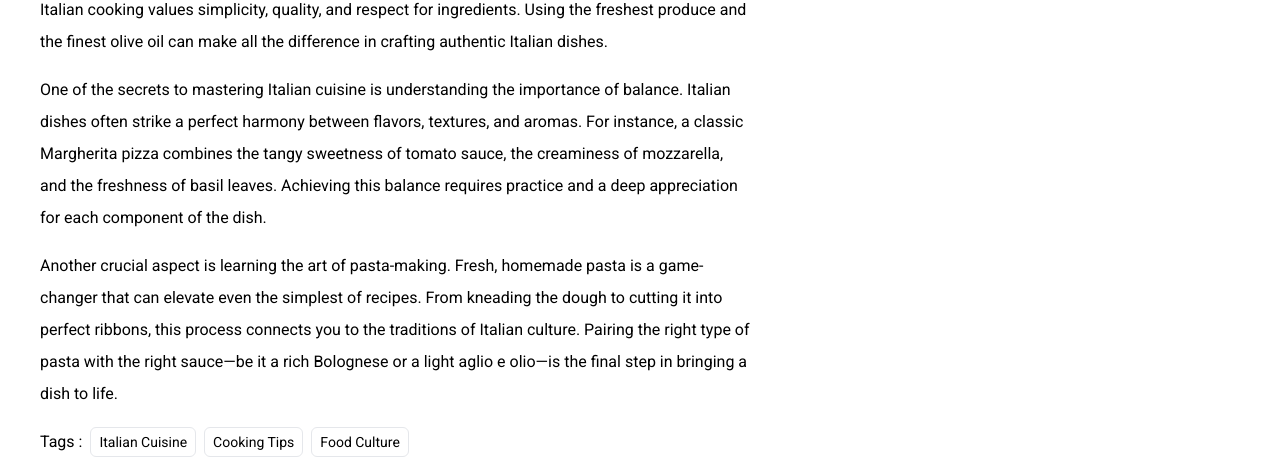
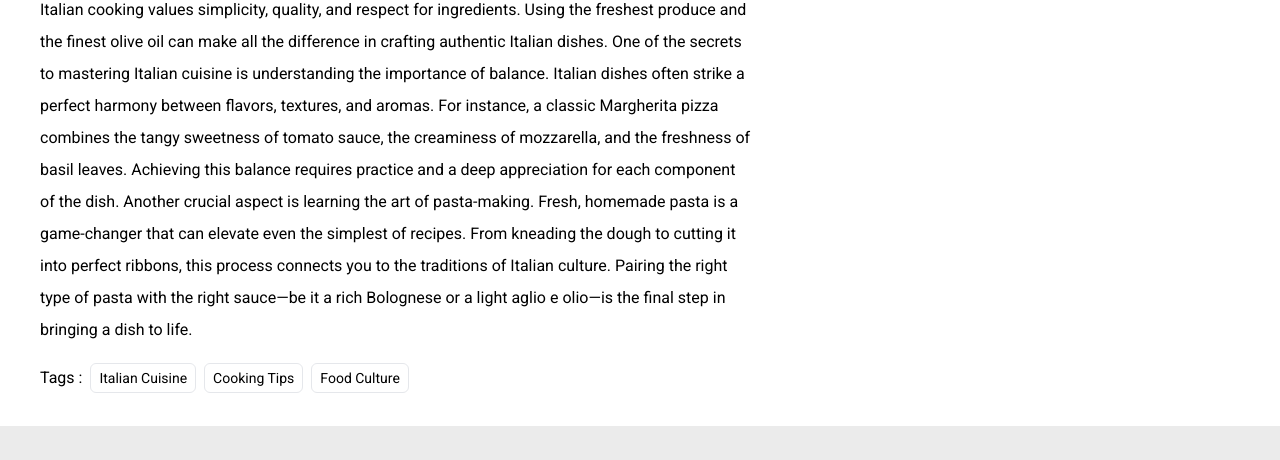
Before and after one commit to fiqrioemry/Vue-Food-Recipe-Web-App, a Vue app: page /blog/detail/1 in a window 1280 px wide. Shown: the part 907-1367 px from the top of the page. Built offline with nearby package versions, Linux system fonts and the light colour scheme; a web font is replaced by a local one.

Commit message:
fix minor bugs

```diff
--- a/src/config/blog.json
+++ b/src/config/blog.json
@@ -7,7 +7,7 @@
     "excerpt": "Explore the secrets behind authentic Italian cooking, from choosing the freshest ingredients to mastering the perfect pasta texture.",
     "content": "Italian cuisine is often regarded as one of the most beloved and celebrated cuisines in the world. But what makes it truly special? It’s not just the recipes; it’s the philosophy behind the food. At its core, Italian cooking values simplicity, quality, and respect for ingredients. Using the freshest produce and the finest olive oil can make all the difference in crafting authentic Italian dishes.\n\nOne of the secrets to mastering Italian cuisine is understanding the importance of balance. Italian dishes often strike a perfect harmony between flavors, textures, and aromas. For instance, a classic Margherita pizza combines the tangy sweetness of tomato sauce, the creaminess of mozzarella, and the freshness of basil leaves. Achieving this balance requires practice and a deep appreciation for each component of the dish.\n\nAnother crucial aspect is learning the art of pasta-making. Fresh, homemade pasta is a game-changer that can elevate even the simplest of recipes. From kneading the dough to cutting it into perfect ribbons, this process connects you to the traditions of Italian culture. Pairing the right type of pasta with the right sauce—be it a rich Bolognese or a light aglio e olio—is the final step in bringing a dish to life.",
     "tags": ["Italian Cuisine", "Cooking Tips", "Food Culture"],
-    "image": "https://cdn.dummyjson.com/food-blog-images/1.webp",
+    "image": "https://cdn.dummyjson.com/recipe-images/1.webp",
     "readTimeMinutes": 7,
     "likes": 124,
     "commentsCount": 45
@@ -20,7 +20,7 @@
     "excerpt": "From Bangkok's Pad Thai to Mexico City's tacos, let's take a journey across the globe to discover the best street foods.",
     "content": "Street food is more than just a quick bite to eat—it’s an experience, a story, and a cultural landmark all rolled into one. Whether you're strolling through the bustling streets of Bangkok or wandering the markets of Mexico City, street food offers a glimpse into the heart of a city's culture. These dishes, often prepared with love and tradition, can tell you as much about a place as its landmarks.\n\nTake Bangkok's Pad Thai, for instance. This iconic dish combines the perfect balance of sweet, sour, salty, and spicy flavors, making it a favorite among both locals and tourists. Served with a squeeze of lime and a sprinkling of crushed peanuts, it’s a perfect representation of Thai cuisine's bold and vibrant character. On the other hand, Mexico City's tacos al pastor bring together marinated pork, pineapple, and fresh cilantro, delivering a taste of Mexico's rich culinary history.\n\nAcross the globe, each street food has its unique charm. In Japan, Takoyaki—crispy octopus-filled dough balls—are a must-try, often found in lively night markets. India’s pani puri, a burst of tangy, spicy water in a crispy shell, is a street food classic that reflects the country's love for bold flavors. From savory to sweet, street food connects people through shared tastes and culinary traditions.",
     "tags": ["Street Food", "Travel", "Culinary Adventure"],
-    "image": "https://cdn.dummyjson.com/food-blog-images/2.webp",
+    "image": "https://cdn.dummyjson.com/recipe-images/1.webp",
     "readTimeMinutes": 10,
     "likes": 200,
     "commentsCount": 68
@@ -33,20 +33,20 @@
     "excerpt": "Brewing the perfect cup of coffee is an art form. Learn how grind size, water temperature, and brewing methods can elevate your coffee experience.",
     "content": "Coffee is more than just a drink; it's a ritual for millions of people around the world. The journey to brewing the perfect cup begins with choosing the right coffee beans. Single-origin beans often provide a more distinct flavor profile compared to blends, making them a favorite among coffee enthusiasts. Additionally, the freshness of the beans is key—grind them just before brewing for maximum aroma and taste.\n\nThe next step in the process is selecting the appropriate grind size for your brewing method. Whether you're using a French press, pour-over, or espresso machine, the grind size can significantly impact the final taste. For example, a coarse grind works best for a French press, while a fine grind is ideal for espresso. Pair this with precise water temperature (195°F to 205°F), and you’re one step closer to coffee perfection.\n\nFinally, don’t underestimate the importance of brewing time. Over-extraction or under-extraction can result in bitter or weak coffee, respectively. By fine-tuning each of these elements, you can craft a cup that suits your taste perfectly. With practice and patience, every coffee lover can unlock the secrets to a perfect brew.",
     "tags": ["Coffee", "Brewing Tips", "Lifestyle"],
-    "image": "https://cdn.dummyjson.com/food-blog-images/3.webp",
+    "image": "https://cdn.dummyjson.com/recipe-images/1.webp",
     "readTimeMinutes": 8,
     "likes": 176,
     "commentsCount": 34
   },
   {
     "id": 4,
-    "title": "How to Build a Cheese Board for Every Occasion",
+    "title": "https://cdn.dummyjson.com/recipe-images/1.webp",
     "author": "Emily Carter",
     "datePublished": "2023-10-05",
     "excerpt": "Creating a cheese board is an art. Find out how to pair cheeses with fruits, nuts, and wine to impress your guests.",
     "content": "Cheese boards are a timeless centerpiece for gatherings, offering a variety of flavors and textures that cater to every palate. The first step in creating a cheese board is selecting a balanced assortment of cheeses. Include options from different categories, such as soft (Brie), semi-hard (Gouda), and aged (Parmesan). This ensures there’s something for everyone.\n\nNext, add complementary items to enhance the cheese-tasting experience. Fresh fruits like grapes and sliced apples provide natural sweetness, while nuts like almonds and walnuts add a satisfying crunch. For a touch of indulgence, include honey or fig jam to balance out the saltiness of the cheese. Crackers and artisanal bread are essential to complete the spread.\n\nLastly, consider pairing your cheese board with the right wine. A crisp white wine like Sauvignon Blanc pairs well with soft cheeses, while a bold red like Cabernet Sauvignon complements aged varieties. Presentation is key—arrange everything thoughtfully on a wooden board or marble slab. With these tips, you’ll have a stunning cheese board that’s perfect for any occasion.",
     "tags": ["Cheese Board", "Party Ideas", "Food Pairing"],
-    "image": "https://cdn.dummyjson.com/food-blog-images/4.webp",
+    "image": "https://cdn.dummyjson.com/recipe-images/1.webp",
     "readTimeMinutes": 6,
     "likes": 89,
     "commentsCount": 20
@@ -59,7 +59,7 @@
     "excerpt": "Think vegan desserts can’t be indulgent? Think again. Discover recipes that are not only plant-based but also incredibly delicious.",
     "content": "The world of vegan desserts has come a long way, proving that plant-based sweets can be just as indulgent and satisfying as their traditional counterparts. At the heart of many vegan desserts are innovative ingredients like aquafaba, which can be whipped into airy meringues, or cashews, which create creamy bases for cheesecakes. These alternatives ensure that no flavor or texture is compromised.\n\nBaking vegan often requires creativity, particularly when substituting eggs and dairy. Bananas, applesauce, and flaxseeds are popular egg replacements, while almond milk or coconut cream can substitute for heavy cream. With these swaps, you can make classics like chocolate brownies or carrot cake without any animal products.\n\nVegan desserts also shine when showcasing natural flavors. Fresh fruits, nuts, and dark chocolate can take center stage, offering vibrant and wholesome sweetness. From rich chocolate avocado mousse to zesty lemon bars, these recipes are proof that vegan treats are anything but boring. Whether you're vegan or simply curious, these desserts are sure to impress.",
     "tags": ["Vegan", "Desserts", "Healthy Eating"],
-    "image": "https://cdn.dummyjson.com/food-blog-images/5.webp",
+    "image": "https://cdn.dummyjson.com/recipe-images/1.webp",
     "readTimeMinutes": 9,
     "likes": 212,
     "commentsCount": 55
--- a/src/views/BlogDetails.vue
+++ b/src/views/BlogDetails.vue
@@ -1,13 +1,13 @@
 <template>
-  <section v-if="blog.length" class="section__wrapper">
+  <section v-for="blog in data" class="section__wrapper">
     <!-- page navigation-->
-    <div>home / blog / {{ blog[0].title }}</div>
+    <div>home / blog / {{ blog.title }}</div>
 
     <!-- blog head -->
     <div class="space-y-4 py-6 border-b">
       <!-- Blog title -->
       <div class="text-3xl md:text-4xl font-semibold">
-        {{ blog[0].title }}
+        {{ blog.title }}
       </div>
 
       <!-- Blog Author & date -->
@@ -19,7 +19,7 @@
             class="flex items-center w-1/2 md:w-1/4 gap-x-2 text-sm"
           >
             <font-awesome-icon class="text-accent" :icon="item.icon" />
-            <span>{{ blog[0][item.name] }}</span>
+            <span>{{ blog[item.name] }}</span>
           </div>
         </div>
       </div>
@@ -30,18 +30,16 @@
       <!-- main content -->
       <article class="col-span-1 md:col-span-3 space-y-4">
         <div class="image__wrapper h-[400px]">
-          <img class="w-full" :src="blog[0].image" alt="blog_thumbnail" />
+          <img class="w-full" :src="blog.image" alt="blog_thumbnail" />
         </div>
-        <p class="font-medium">{{ blog[0].excerpt }}</p>
+        <p class="font-medium">{{ blog.excerpt }}</p>
         <div class="space-y-4">
-          <p v-for="(paragraph, index) in formattedContent" :key="index">
-            {{ paragraph }}
-          </p>
+          <p>{{ blog.content }}</p>
         </div>
         <div class="flex items-center gap-x-2">
           <h6>Tags :</h6>
           <div
-            v-for="(tag, index) in blog[0].tags"
+            v-for="(tag, index) in blog.tags"
             :key="index"
             class="py-1 px-2 border rounded-md text-sm"
           >
@@ -65,23 +63,15 @@ export default {
   props: ["id"],
 
   data() {
-    return { blogInfoSummary, blog: [], articles, loading: true };
+    return { blogInfoSummary, data: [], articles, loading: true };
   },
   methods: {
     fetchBlogById(id) {
       setTimeout(() => {
-        const data = this.articles.filter((item) => item.id === parseInt(id));
-        this.blog = data;
+        const result = this.articles.filter((item) => item.id === parseInt(id));
+        this.data = result;
         this.loading = false;
       }, 500);
-    },
-  },
-  computed: {
-    formattedContent() {
-      if (this.blog.length === 0) return [];
-      return this.blog[0].content
-        .split("\n")
-        .filter((paragraph) => paragraph.trim() !== "");
     },
   },
   mounted() {
--- a/src/views/RecipeDetails.vue
+++ b/src/views/RecipeDetails.vue
@@ -1,4 +1,4 @@
-<template lang="html">
+<template>
   <section class="py-6 md:py-8 container mx-auto">
     <div class="flex items-center justify-center">
       <h1 class="text-4xl text-accent">Recipes Details Page</h1>
```
